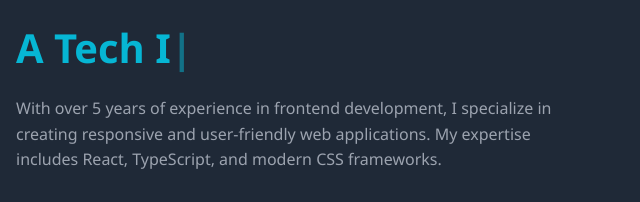
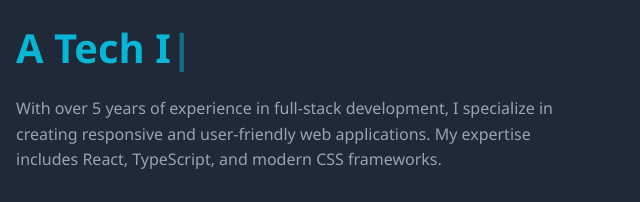
Before and after one commit to DevLili237/portfolio, a plain HTML site: page index.html in a window 1280 px wide. Shown: the part 824-1026 px from the top of the page, 640-1280 px from the left. Drawn offline with Linux system fonts and the light colour scheme.

Commit message:
Modified index.html

```diff
--- a/index.html
+++ b/index.html
@@ -67,7 +67,7 @@
                     About Me
                     <span id="typing-text"></span>
                 </h2>
-                <p>With over 5 years of experience in frontend development, I specialize
+                <p>With over 5 years of experience in full-stack development, I specialize
                    in creating responsive and user-friendly web applications. My expertise
                    includes React, TypeScript, and modern CSS frameworks.</p>
                 <a href="#" class="btn">Learn More</a>
```
